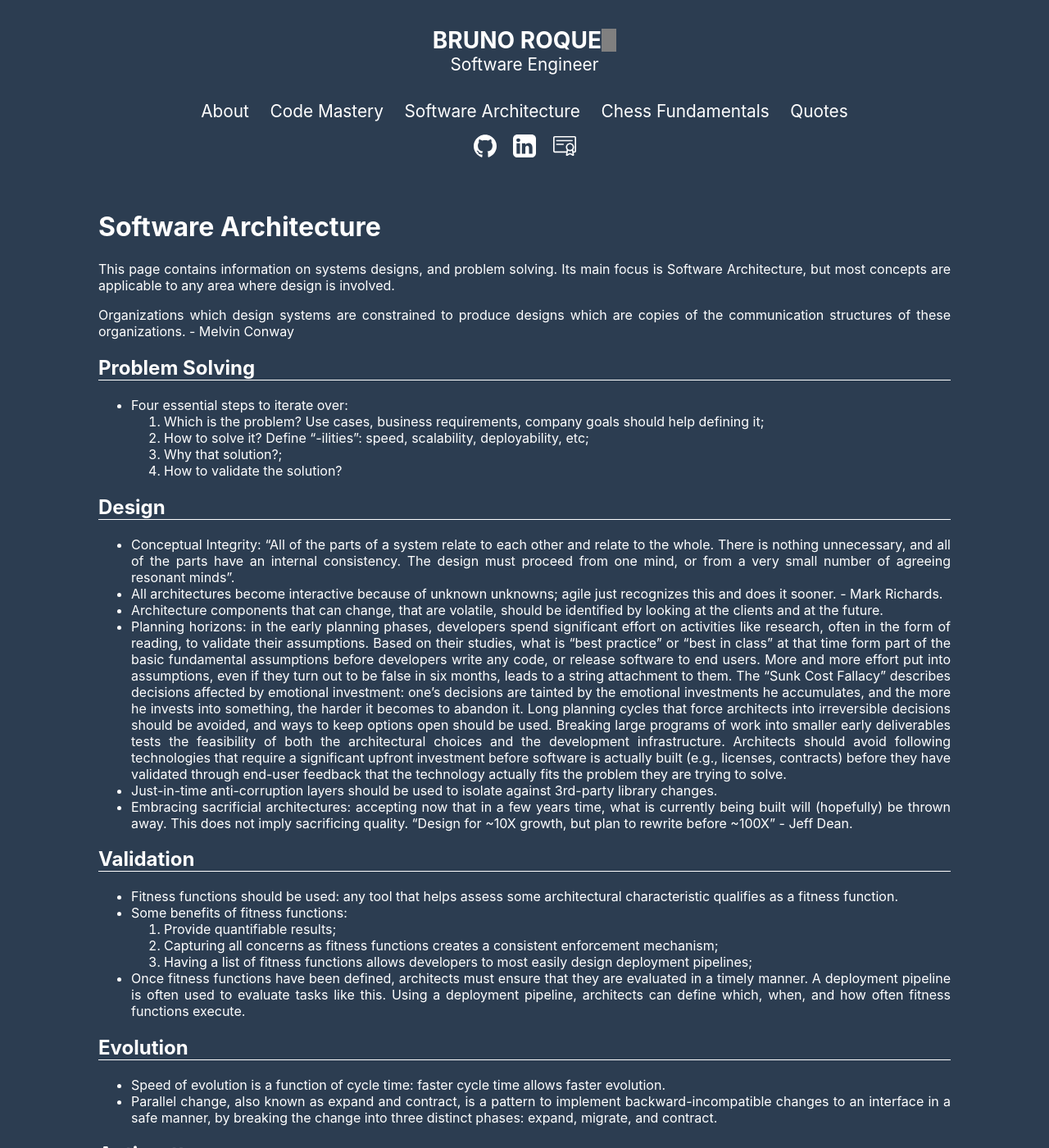
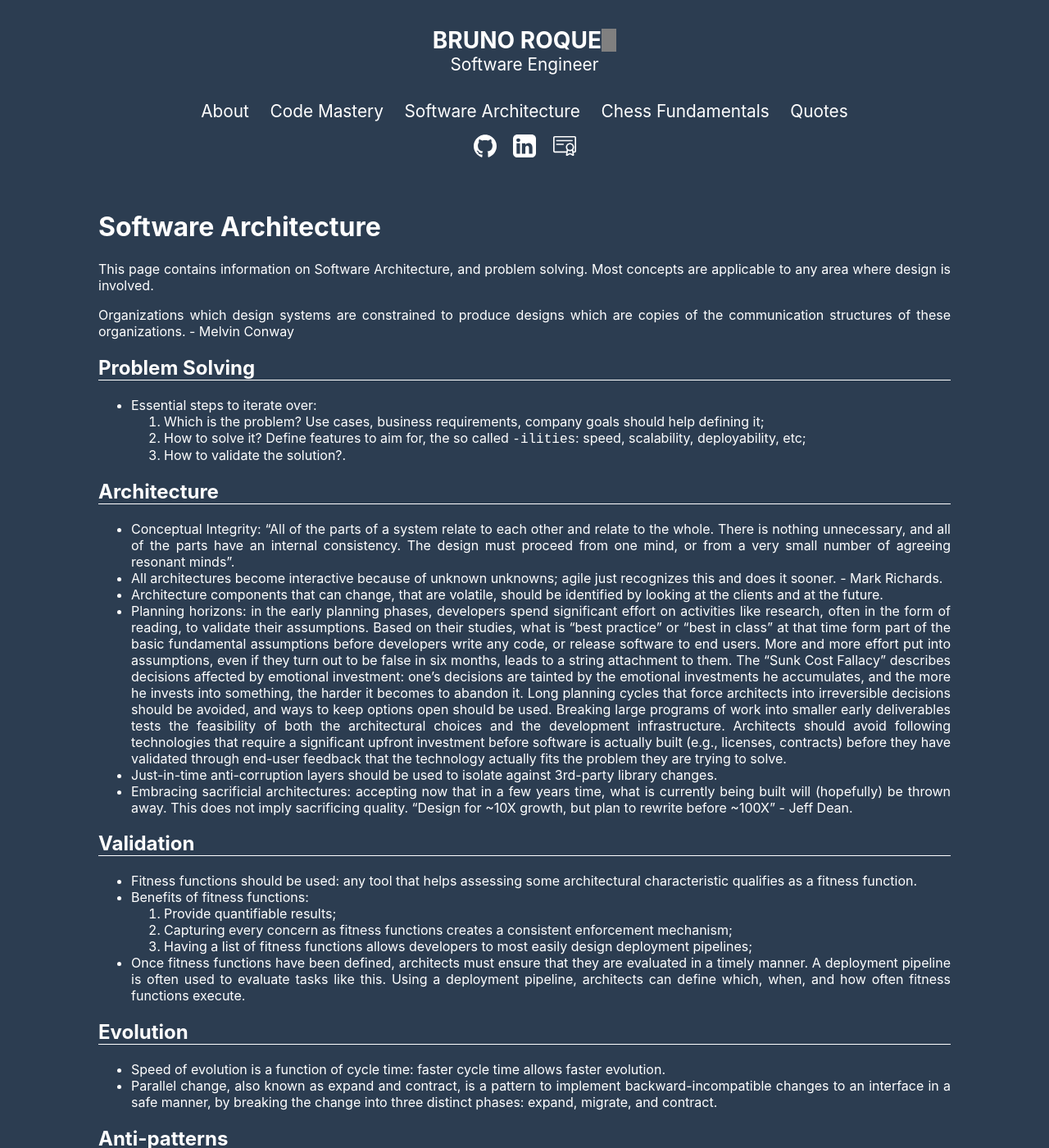
Before and after one commit to brunoroque06/brunoroque06.github.io, a Jekyll site: the page built from _pages/software-architecture.md, in a window 1280 px wide and 1400 px high. Shown: the whole window at 82% size. Built offline with Jekyll 4.4.1, drawn with Linux system fonts in a browser that asks for light colours; some of the changed text lies outside the part shown.

Commit message:
Improve software architecture writing

```diff
--- a/_pages/software-architecture.md
+++ b/_pages/software-architecture.md
@@ -6,19 +6,18 @@ permalink: software-architecture/
 
 # Software Architecture
 
-This page contains information on systems designs, and problem solving. Its main focus is Software Architecture, but most concepts are applicable to any area where design is involved.
+This page contains information on Software Architecture, and problem solving. Most concepts are applicable to any area where design is involved.
 
 Organizations which design systems are constrained to produce designs which are copies of the communication structures of these organizations. - Melvin Conway
 
 ## Problem Solving
 
-- Four essential steps to iterate over:
+- Essential steps to iterate over:
   1. Which is the problem? Use cases, business requirements, company goals should help defining it;
-  2. How to solve it? Define "-ilities": speed, scalability, deployability, etc;
-  3. Why that solution?;
-  4. How to validate the solution?
+  2. How to solve it? Define features to aim for, the so called `-ilities`: speed, scalability, deployability, etc;
+  3. How to validate the solution?.
 
-## Design
+## Architecture
 
 - Conceptual Integrity: "All of the parts of a system relate to each other and relate to the whole. There is nothing unnecessary, and all of the parts have an internal consistency. The design must proceed from one mind, or from a very small number of agreeing resonant minds".
 - All architectures become interactive because of unknown unknowns; agile just recognizes this and does it sooner. - Mark Richards.
@@ -29,10 +28,10 @@ Organizations which design systems are constrained to produce designs which are
 
 ## Validation
 
-- Fitness functions should be used: any tool that helps assess some architectural characteristic qualifies as a fitness function.
-- Some benefits of fitness functions:
+- Fitness functions should be used: any tool that helps assessing some architectural characteristic qualifies as a fitness function.
+- Benefits of fitness functions:
   1. Provide quantifiable results;
-  2. Capturing all concerns as fitness functions creates a consistent enforcement mechanism;
+  2. Capturing every concern as fitness functions creates a consistent enforcement mechanism;
   3. Having a list of fitness functions allows developers to most easily design deployment pipelines;
 - Once fitness functions have been defined, architects must ensure that they are evaluated in a timely manner. A deployment pipeline is often used to evaluate tasks like this. Using a deployment pipeline, architects can define which, when, and how often fitness functions execute.
 
```
Also changed, not shown: other parts of _pages/software-architecture.md (+1 -1 lines).
